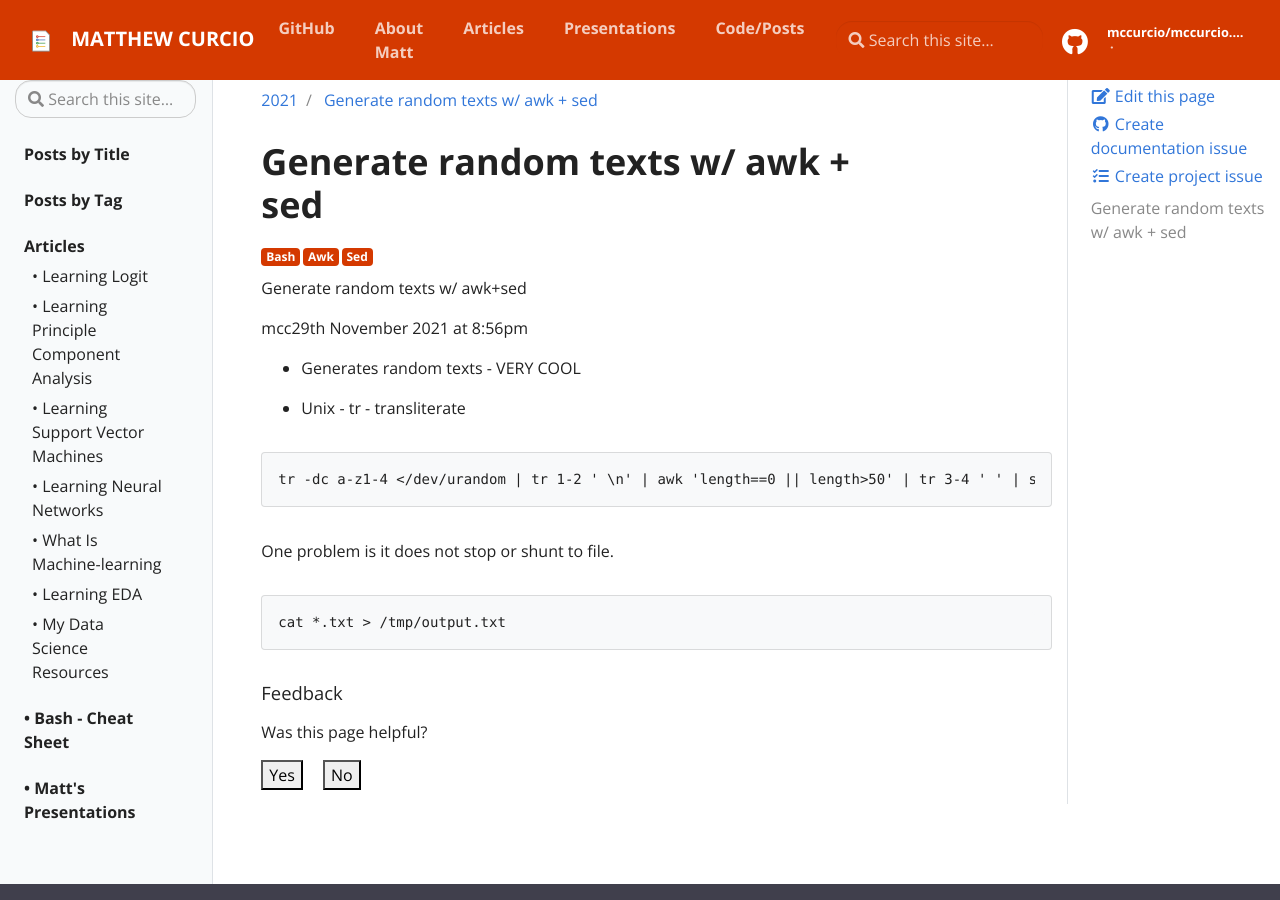
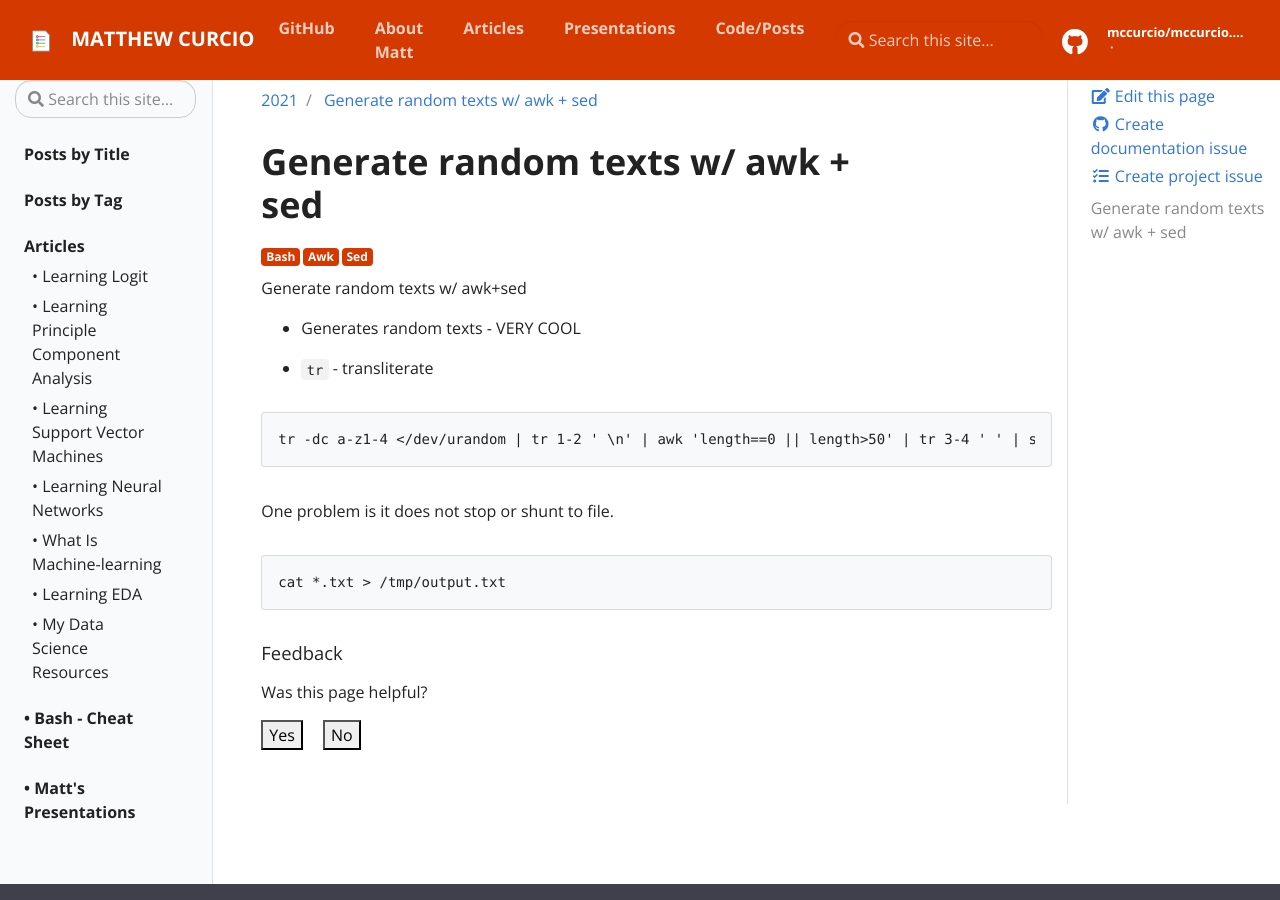
Before and after one commit to mccurcio/mccurcio.github.io, a Jekyll site: the page built from _posts/bash/2021-11-29-bash-awk-sed.md, in a window 1280 px wide and 900 px high. Built offline with Jekyll 4.4.1, drawn with Linux system fonts in a browser that asks for light colours; our own code applies the rules of GitHub Pages for plain Markdown files.

Commit message:
Update and rename 2021-11-01-bash-awk-sed.md to 2021-11-29-bash-awk-sed.md

````diff
--- a/_posts/bash/2021-11-01-bash-awk-sed.md
+++ b/_posts/bash/2021-11-29-bash-awk-sed.md
@@ -6,11 +6,9 @@ tags: Bash Awk Sed
 
 Generate random texts w/ awk+sed
 
-mcc29th November 2021 at 8:56pm
-
 - Generates random texts - VERY COOL
 
-- Unix - tr - transliterate
+- `tr` - transliterate
 
 ```
 tr -dc a-z1-4 </dev/urandom | tr 1-2 ' \n' | awk 'length==0 || length>50' | tr 3-4 ' ' | sed 's/^ *//' | cat -s | fmt > random.txt
````
